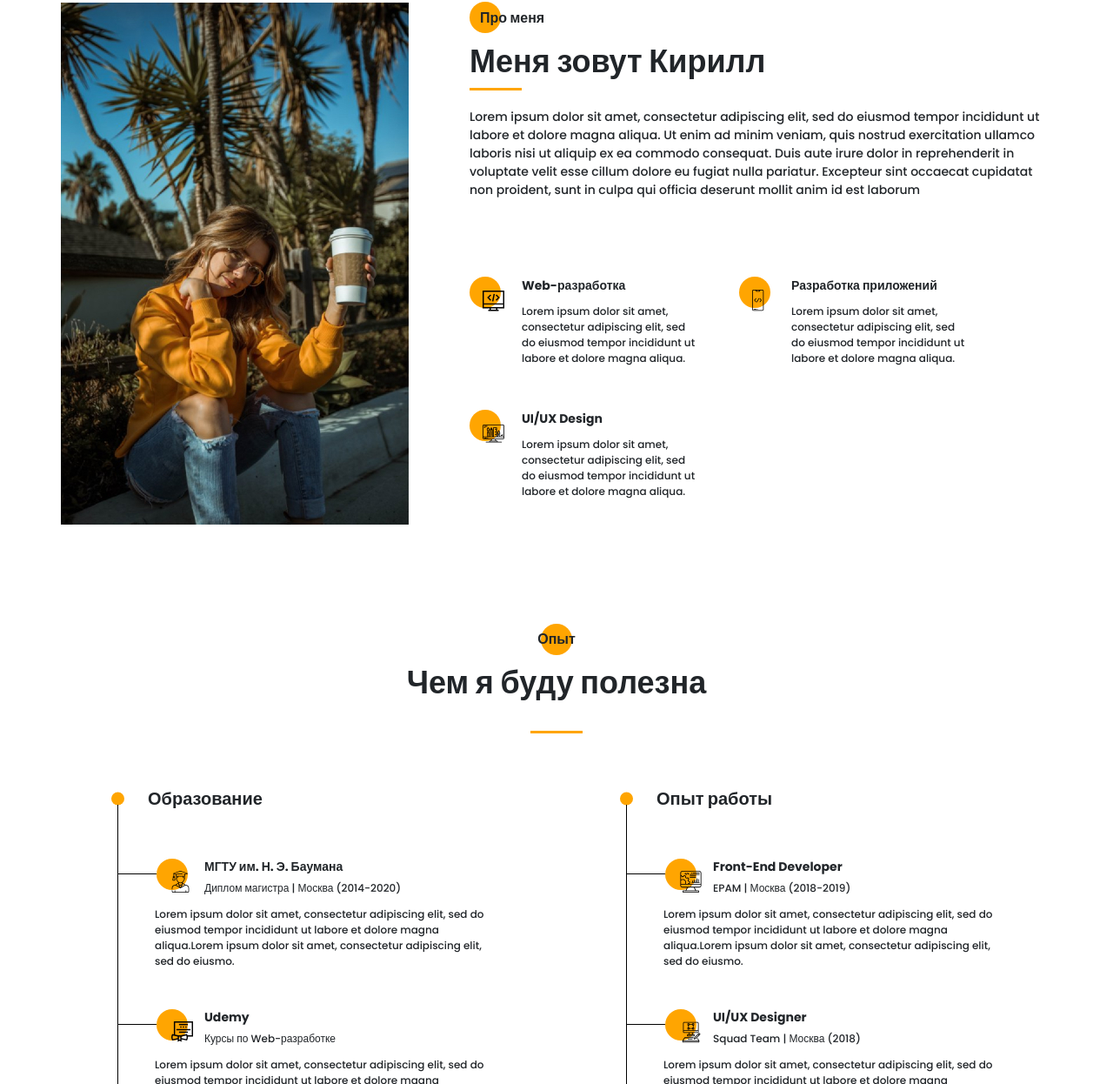
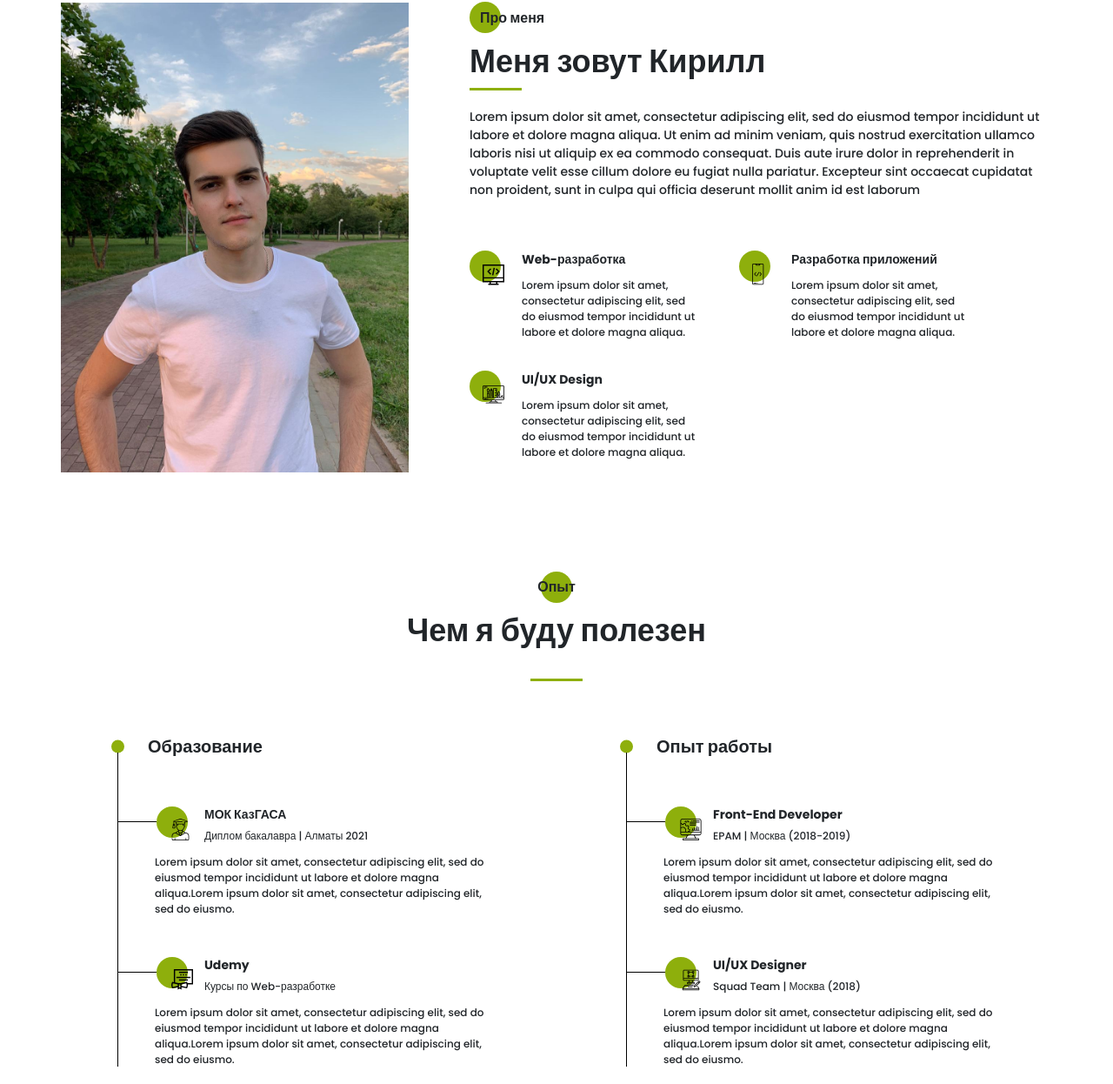
Before and after one commit to shabkir02/portfolio-verstka, a website: page src/index.html in a window 1280 px wide. Shown: the part 917-2163 px from the top of the page at 87% size. Drawn offline with nearby package versions, Linux system fonts and the light colour scheme; files that its build step writes are made by us from their sources; files whose address does not match are found by name.

Commit message:
portfolio

```diff
--- a/src/index.html
+++ b/src/index.html
@@ -124,7 +124,7 @@
         <div class="container">
             <div class="about__wrapper">
                 <div class="about__photo">
-                    <img src="img/main_photo.jpg" alt="main_photo">
+                    <img src="img/IMG_7288.jpg" alt="main_photo">
                 </div>
                 <div class="about__descr">
                     <h2 class="title title_fz16 about__title">Про меня</h2>
@@ -168,7 +168,7 @@
     <section class="resume">
         <div class="container">
             <h2 class="title title_fz16 title__section-title">Опыт</h2>
-            <div class="title title_fz36 title__section-subtitle">Чем я буду полезна</div>
+            <div class="title title_fz36 title__section-subtitle">Чем я буду полезен</div>
             <div class="divider"></div>
 
             <div class="resume__wrapper">
@@ -181,8 +181,8 @@
                                     <div class="resume__item-icon">
                                         <img src="icons/experience/university.svg" alt="university">
                                     </div>
-                                    <h4 class="title title_fz14">МГТУ им. Н. Э. Баумана</h4>
-                                    <div class="resume__item-location">Диплом магистра | Москва (2014-2020)</div>
+                                    <h4 class="title title_fz14">МОК КазГАСА</h4>
+                                    <div class="resume__item-location">Диплом бакалавра | Алматы 2021</div>
                                 </div>
                                 <div class="resume__item-body">
                                     Lorem ipsum dolor sit amet, consectetur adipiscing elit, sed do eiusmod tempor incididunt ut labore et dolore magna aliqua.Lorem ipsum dolor sit amet, consectetur adipiscing elit, sed do eiusmo.
@@ -285,7 +285,7 @@
                     <div class="skills__item-title">React</div>
                     <p class="skills__item-subtitle">Эта библиотека позволяет создавать web-приложения. Мы можем создать максимально интерактивный продукт именно под ваши цели</p>
                 </div>
-                <div class="skills__item">
+                <!-- <div class="skills__item">
                     <div class="skills__item-img">
                         <img src="icons/skills/node.js.svg" alt="Node.js">
                     </div>
@@ -298,7 +298,7 @@
                     </div>
                     <div class="skills__item-title">Mongo.db</div>
                     <p class="skills__item-subtitle">Это нереляционная база данных, которая будет хранить данные вашего сайта или приложения</p>
-                </div>
+                </div> -->
             </div>
         </div>
     </section>
@@ -448,7 +448,7 @@
         <div class="container">
             <div class="contacts__wrapper">
                 <div class="contacts__photo">
-                    <img src="img/main_photo.jpg" alt="main_photo">
+                    <img src="img/IMG_7288.jpg" alt="main_photo">
                 </div>
                 <div class="contacts__descr">
                     <h2 class="title title_fz16 contacts__title">Контакты</h2>
--- a/src/sass/base/_variables.scss
+++ b/src/sass/base/_variables.scss
@@ -1 +1 @@
-$main-color: #FFA501;
+$main-color: #8EAF0C;
--- a/src/sass/blocks/_promo.scss
+++ b/src/sass/blocks/_promo.scss
@@ -1,7 +1,7 @@
 .promo {
     min-height: 100vh;
     position: relative;
-    background: url('../img/main_bg.jpg') no-repeat 50%/cover;
+    background: url('../img/mainbg.jpg') no-repeat 50%/cover;
     padding-top: 205px;
     &__title {
         width: 535px;
```
Also changed, not shown: dist/css/style.min.css, dist/img/IMG_7288.jpg (added), dist/index.html, src/img/IMG_7288.jpg (added), 2 other files.
